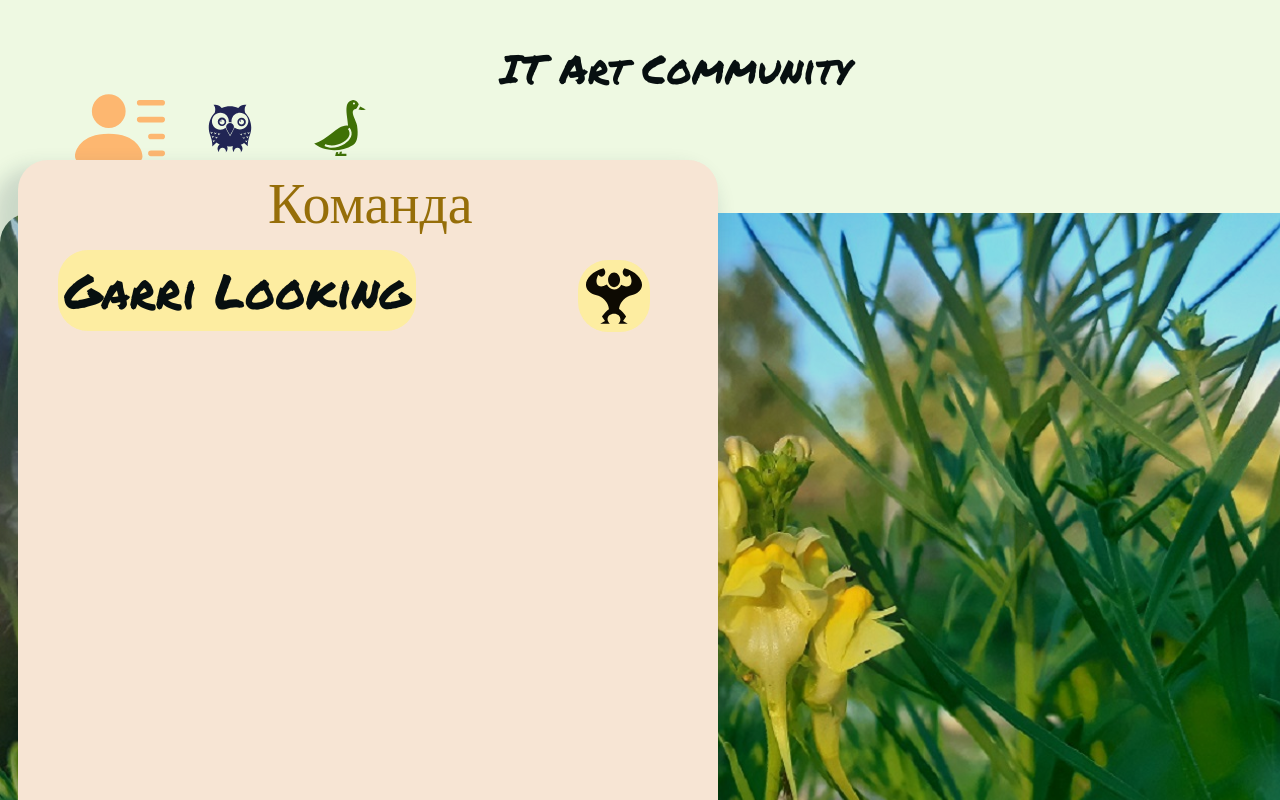
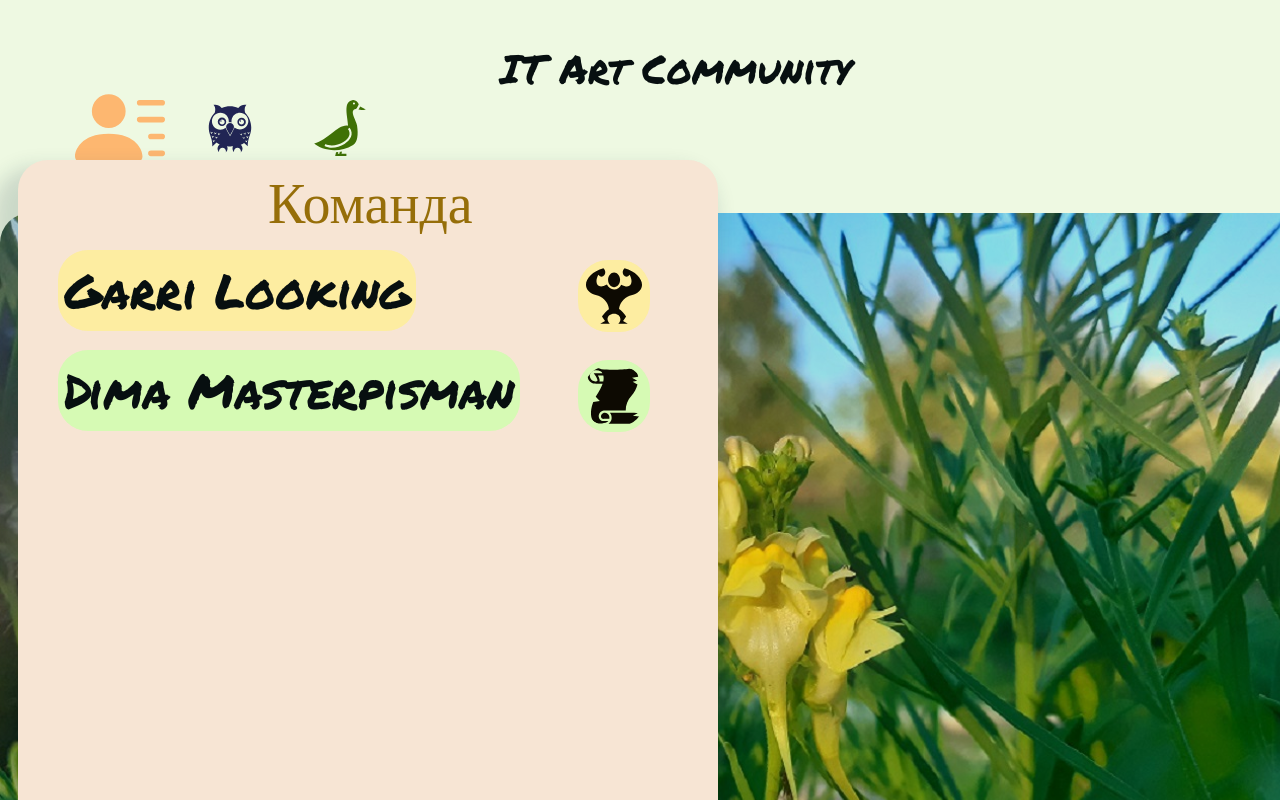
Before and after one commit to Swoopchinsky/art-community, a React (Create React App) app: page / in a window 1280 px wide. Both pictures are taken after a click on the icon 120 px from the left and 128 px from the top of the page. Shown: the top 800 px of the page. Built offline with nearby package versions, Linux system fonts and the light colour scheme; a web font is replaced by a local one.

Commit message:
pravka 4.5.5

```diff
--- a/src/commponents/Header.js
+++ b/src/commponents/Header.js
@@ -4,6 +4,8 @@ import { BsFillPersonLinesFill } from "react-icons/bs";
 import { GiGoose } from "react-icons/gi";
 import { GiMuscleUp } from "react-icons/gi";
 import { BsTelephone } from "react-icons/bs";
+import { GiScrollUnfurled } from "react-icons/gi";
+import { GiRotaryPhone } from "react-icons/gi";
 
 export default function Header() {
     let [nigaYo, setNigaYo] = useState(false)
@@ -12,6 +14,9 @@ export default function Header() {
 
     let [nigaYo3, setNigaYo3] = useState(false)
     let [nigaYo4, setNigaYo4] = useState(false)
+
+    let [nigaYo5, setNigaYo5] = useState(false)
+    let [nigaYo6, setNigaYo6] = useState(false)
     return (
         <header>
             <div>
@@ -31,11 +36,25 @@ export default function Header() {
                             {nigaYo4 && (
                                 <div className='tel1'>
                                     8 921 593 63 24 Sankt-Petersburg:
-                                    SberBank:
                                 </div>
                             )}
                         </div>
 
+
+                    )}
+                    <div className='dim'>Dima Masterpisman</div>
+                    <GiScrollUnfurled onClick={() => setNigaYo5(nigaYo5 = !nigaYo5)} className={`dim1 ${nigaYo5 && 'active'}`} />
+                    {nigaYo5 && (
+                        <div className='dim2'>
+                            Дизайн Интерьеров. Техническая Документация и сопровождение проекта.
+                            Репетиторство: подготовка к поступлению в Художественные ВУЗы.
+                            <GiRotaryPhone onClick={() => setNigaYo6(nigaYo6 = !nigaYo6)} className={`tel2 ${nigaYo6 && 'active'}`} />
+                            {nigaYo6 && (
+                                <div className='tel3'>
+                                    8 921 593 63 24 Sankt-Petersburg:
+                                </div>
+                            )}
+                        </div>
                     )}
 
                 </div>
--- a/src/index.css
+++ b/src/index.css
@@ -179,7 +179,7 @@ header .tel {
     border-radius: 28px;
     cursor: pointer;
     transition: color, transform 500ms ease;
-    margin-left: 90px;
+    margin-left: 190px;
 
 
 }
@@ -193,6 +193,79 @@ header .tel.active {
 
 header .tel1 {
     background-color: #c8f6c2;
+    padding: 10px;
+    padding-left: 20px;
+    border-radius: 30px;
+    -webkit-box-shadow: -13px 18px 19px 11px rgba(34, 60, 80, 0.17);
+    -moz-box-shadow: -13px 18px 19px 11px rgba(34, 60, 80, 0.17);
+    box-shadow: -13px 18px 19px 11px rgba(34, 60, 80, 0.17);
+}
+
+header .dim {
+    font-size: 48px;
+    position: absolute;
+    top: 180px;
+    left: 30px;
+    margin: 10px;
+    padding: 6px;
+    border-radius: 30px;
+    background-color: #d6fab4;
+}
+
+header .dim1 {
+    font-size: 60px;
+    cursor: pointer;
+    position: absolute;
+    top: 200px;
+    left: 560px;
+    color: #0d0a02;
+    background-color: #d6fab4;
+    padding: 6px;
+    border-radius: 30px;
+    transition: color, transform 500ms ease;
+}
+
+header .dim1:hover,
+header .dim1.active {
+    color: #7e951a;
+    transform: scale(1.5);
+}
+
+header .dim2 {
+    font-size: 60px;
+    position: absolute;
+    left: 640px;
+    width: 700px;
+    height: 766px;
+    padding-left: 30px;
+    border-radius: 30px;
+    -webkit-box-shadow: -13px 18px 19px 11px rgba(34, 60, 80, 0.17);
+    -moz-box-shadow: -13px 18px 19px 11px rgba(34, 60, 80, 0.17);
+    box-shadow: -13px 18px 19px 11px rgba(34, 60, 80, 0.17);
+    background-color: #c1f7bc;
+}
+
+header .tel2 {
+    font-size: 60px;
+    color: #0a1709;
+    background-color: #a8eb89;
+    padding: 12px;
+    border-radius: 28px;
+    cursor: pointer;
+    transition: color, transform 500ms ease;
+    margin-left: 510px;
+    margin-top: 30px;
+}
+
+header .tel2:hover,
+header .tel2.active {
+    color: #91e686;
+    background-color: #ecfb66;
+    transform: scale(1.5);
+}
+
+header .tel3 {
+    background-color: #bff39b;
     padding: 10px;
     padding-left: 20px;
     border-radius: 30px;
```
